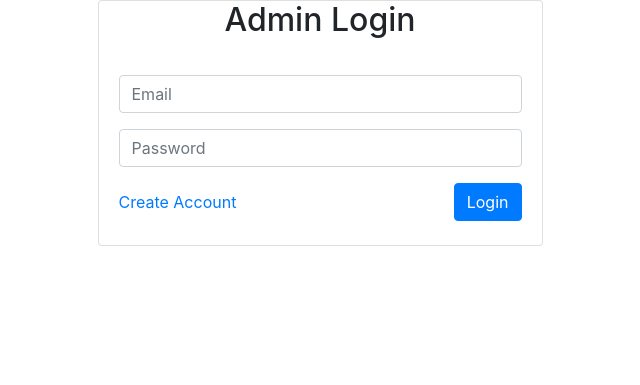
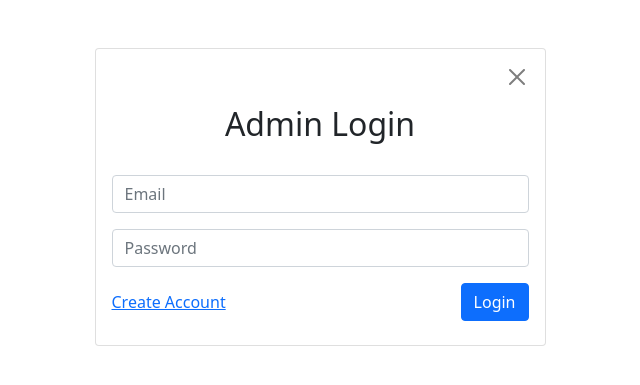
Before and after one commit to b1621/Blog, a PHP site: page /pages/admin_signin.php in a window 1280 px wide. Shown: the top 385 px of the page, without its empty margins (320-960 px from the left). Run offline with PHP 8.4, Linux system fonts and the light colour scheme.

Commit message:
update admin and user sign pages

```diff
--- a/pages/admin_signin.php
+++ b/pages/admin_signin.php
@@ -1,20 +1,27 @@
-
 <!DOCTYPE html>
 <html lang="en">
+
 <head>
   <meta charset="UTF-8">
   <meta http-equiv="X-UA-Compatible" content="IE=edge">
   <meta name="viewport" content="width=device-width, initial-scale=1.0">
   <title>Sign In</title>
   <link rel="stylesheet" href="https://cdn.jsdelivr.net/npm/bootstrap@4.6.2/dist/css/bootstrap.min.css" integrity="sha384-xOolHFLEh07PJGoPkLv1IbcEPTNtaed2xpHsD9ESMhqIYd0nLMwNLD69Npy4HI+N" crossorigin="anonymous">
+  <link href="https://cdn.jsdelivr.net/npm/bootstrap@5.0.2/dist/css/bootstrap.min.css" rel="stylesheet" integrity="sha384-EVSTQN3/azprG1Anm3QDgpJLIm9Nao0Yz1ztcQTwFspd3yD65VohhpuuCOmLASjC" crossorigin="anonymous">
+
 </head>
+
 <body>
 
-<form  action="../process/admin_signin_process.php" method="POST">
-<div class="container">
+  <form action="../process/admin_signin_process.php" method="POST">
+    <div class="container mt-5" style="margin-top: 10%;">
       <div class="row justify-content-center">
         <div class="col-md-5">
           <div class="card">
+            <div>
+
+              <a href="../index.html" style="float:right;" type="button" class="btn-close m-3" aria-label="Close"></a>
+            </div>
             <h2 class="card-title text-center"> Admin Login </h2>
 
 
@@ -22,17 +29,17 @@
               <form _lpchecked="1">
 
                 <div class="form-group">
-             <input type="email" class="form-control" name ="email" id="email" placeholder="Email">
+                  <input type="email" class="form-control" name="email" id="email" placeholder="Email">
                 </div>
 
 
                 <div class="form-group">
-     <input type="password" class="form-control" name = "password" id="password" placeholder="Password">
+                  <input type="password" class="form-control" name="password" id="password" placeholder="Password">
                 </div>
 
                 <div class="d-flex flex-row align-items-center justify-content-between">
                   <a href="signup.php">Create Account</a>
-        <button  class="btn btn-primary" value = "Login" name="Login">Login</button>
+                  <button class="btn btn-primary" value="Login" name="Login">Login</button>
                 </div>
               </form>
             </div>
@@ -44,4 +51,5 @@
 
 
 </body>
+
 </html>
--- a/pages/signin.php
+++ b/pages/signin.php
@@ -9,6 +9,8 @@
   <title>Sign In</title>
   <link rel="stylesheet" href="https://cdn.jsdelivr.net/npm/bootstrap@4.6.2/dist/css/bootstrap.min.css" integrity="sha384-xOolHFLEh07PJGoPkLv1IbcEPTNtaed2xpHsD9ESMhqIYd0nLMwNLD69Npy4HI+N" crossorigin="anonymous">
   <link href="css/styles2.css" rel="stylesheet" />
+  <link href="https://cdn.jsdelivr.net/npm/bootstrap@5.0.2/dist/css/bootstrap.min.css" rel="stylesheet" integrity="sha384-EVSTQN3/azprG1Anm3QDgpJLIm9Nao0Yz1ztcQTwFspd3yD65VohhpuuCOmLASjC" crossorigin="anonymous">
+
 </head>
 
 
@@ -29,6 +31,10 @@
 
         <div class="col-md-5">
           <div class="card" style="background-color: rgb(0,0,0,0.3);">
+            <div>
+
+              <a href="../index.html" style="float:right;" type="button" class="btn-close mx-3 mt-3" aria-label="Close"></a>
+            </div>
 
             <h2 class="card-title text-center my-3" style="color:white;">Login </h2>
 
```
Also changed, not shown: pages/signup.php (+17 -8 lines). Lines whose indentation alone changed are shown as unchanged.
